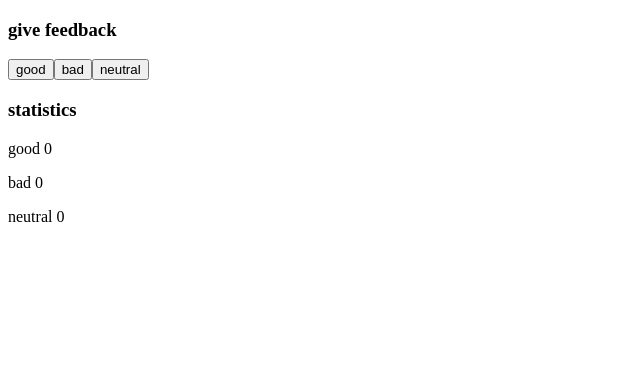
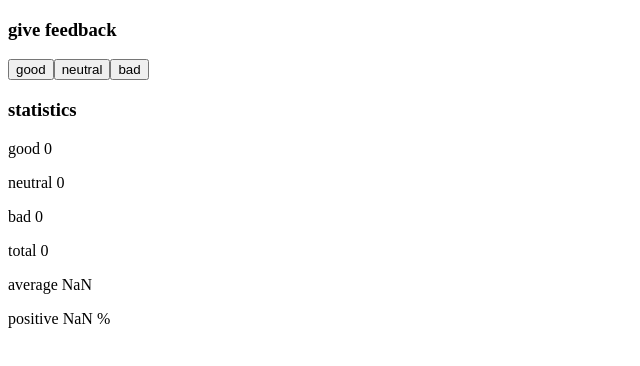
Before and after one commit to Tartsi/fullstack-kurssi, a React (Vite) app in the folder osa1/unicafe/: page / in a window 1280 px wide. Shown: the top 366 px of the page, without its empty margins (0-640 px from the left). Built offline with nearby package versions, Linux system fonts and the light colour scheme.

Commit message:
unicafe step2

```diff
--- a/osa1/unicafe/src/App.jsx
+++ b/osa1/unicafe/src/App.jsx
@@ -17,29 +17,38 @@ const App = () => {
   const [good, setGood] = useState(0)
   const [bad, setBad] = useState(0);
   const [neutral, setNeutral] = useState(0);
+  const [goodValue, setGoodValue] = useState(0);
+  const [badValue, setBadValue] = useState(0);
+  const [neutralValue, setNeutralValue] = useState(0);
 
   const handleGoodClick = () => {
     setGood(good + 1)
+    setGoodValue(goodValue + 1)
   }
 
   const handleBadClick = () => {
     setBad(bad + 1)
+    setBadValue(badValue - 1)
   }
 
   const handleNeutralClick = () => {
     setNeutral(neutral + 1)
+    setNeutralValue(neutralValue)
   }
 
   return (
     <div>
       <Header text="give feedback" />
       <Button handleClick={handleGoodClick} text="good" />
+      <Button handleClick={handleNeutralClick} text="neutral" />
       <Button handleClick={handleBadClick} text="bad" />
-      <Button handleClick={handleNeutralClick} text="neutral" />
       <Header text="statistics" />
       <p>good {good}</p>
+      <p>neutral {neutral}</p>
       <p>bad {bad}</p>
-      <p>neutral {neutral}</p>
+      <p>total {good+bad+neutral}</p>
+      <p>average {(goodValue+neutralValue+badValue)/(good+bad+neutral)}</p>
+      <p>positive {good/(good+bad+neutral)*100} %</p>
     </div>
   )
 }
```
